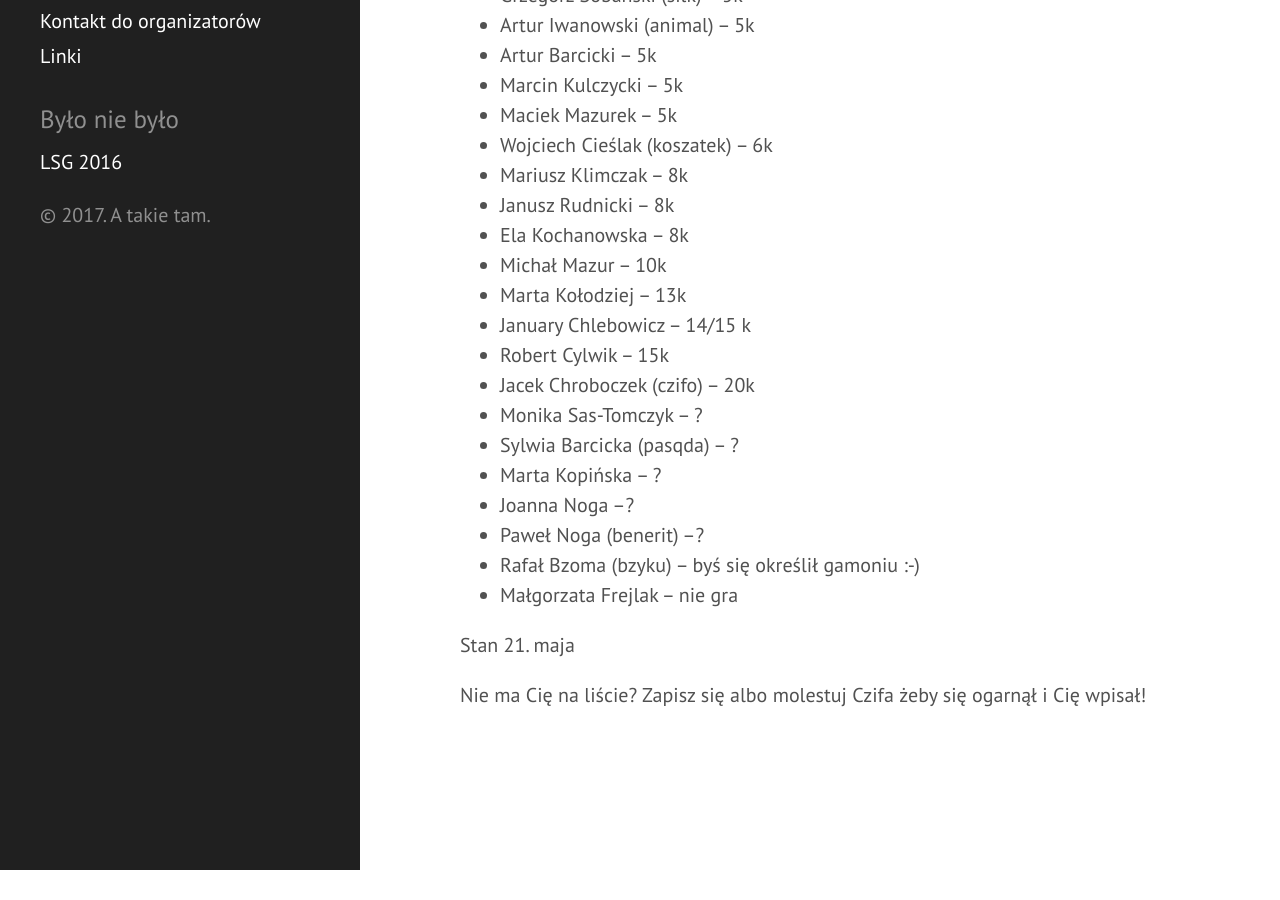
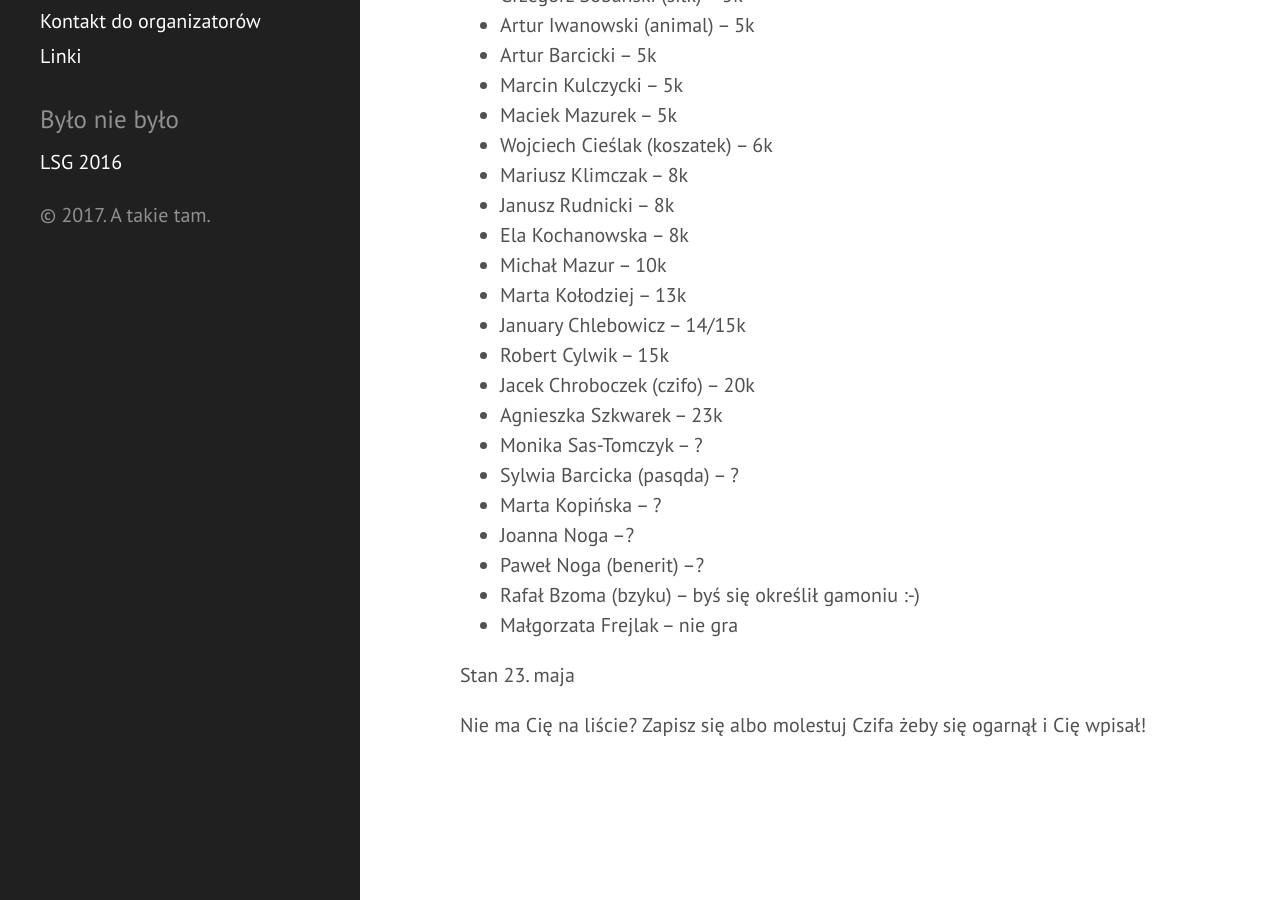
Before and after one commit to tasuki/lsg, a Jekyll site: the page built from zarejestrowani.md, in a window 1280 px wide and 900 px high, scrolled down 798 px. Built offline with Jekyll 4.4.1, drawn with Linux system fonts in a browser that asks for light colours; before the commit the page ends 1668 px from its top, so only the background shows below that.

Commit message:
Update zarejestrowani.md

```diff
--- a/zarejestrowani.md
+++ b/zarejestrowani.md
@@ -37,9 +37,10 @@ Zarejestrowani uczestnicy (mniej więcej wg siły):
 - Ela Kochanowska -- 8k
 - Michał Mazur -- 10k
 - Marta Kołodziej -- 13k
-- January Chlebowicz -- 14/15 k
+- January Chlebowicz -- 14/15k
 - Robert Cylwik -- 15k
 - Jacek Chroboczek (czifo) -- 20k
+- Agnieszka Szkwarek -- 23k
 - Monika Sas-Tomczyk -- ?
 - Sylwia Barcicka (pasqda) -- ?
 - Marta Kopińska -- ?
@@ -50,6 +51,6 @@ Zarejestrowani uczestnicy (mniej więcej wg siły):
 
 
 
-Stan 21. maja
+Stan 23. maja
 
 Nie ma Cię na liście?  Zapisz się albo molestuj Czifa żeby się ogarnął i Cię wpisał!
```
